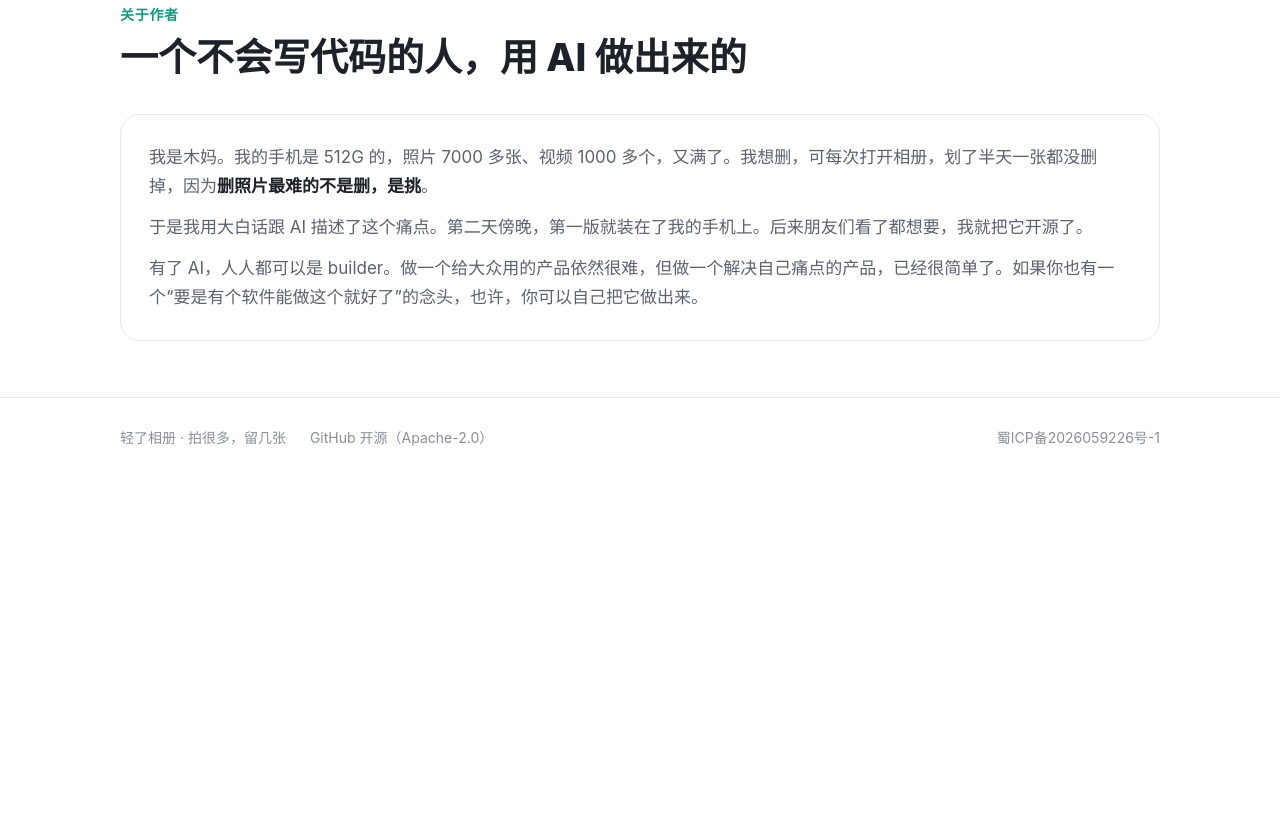
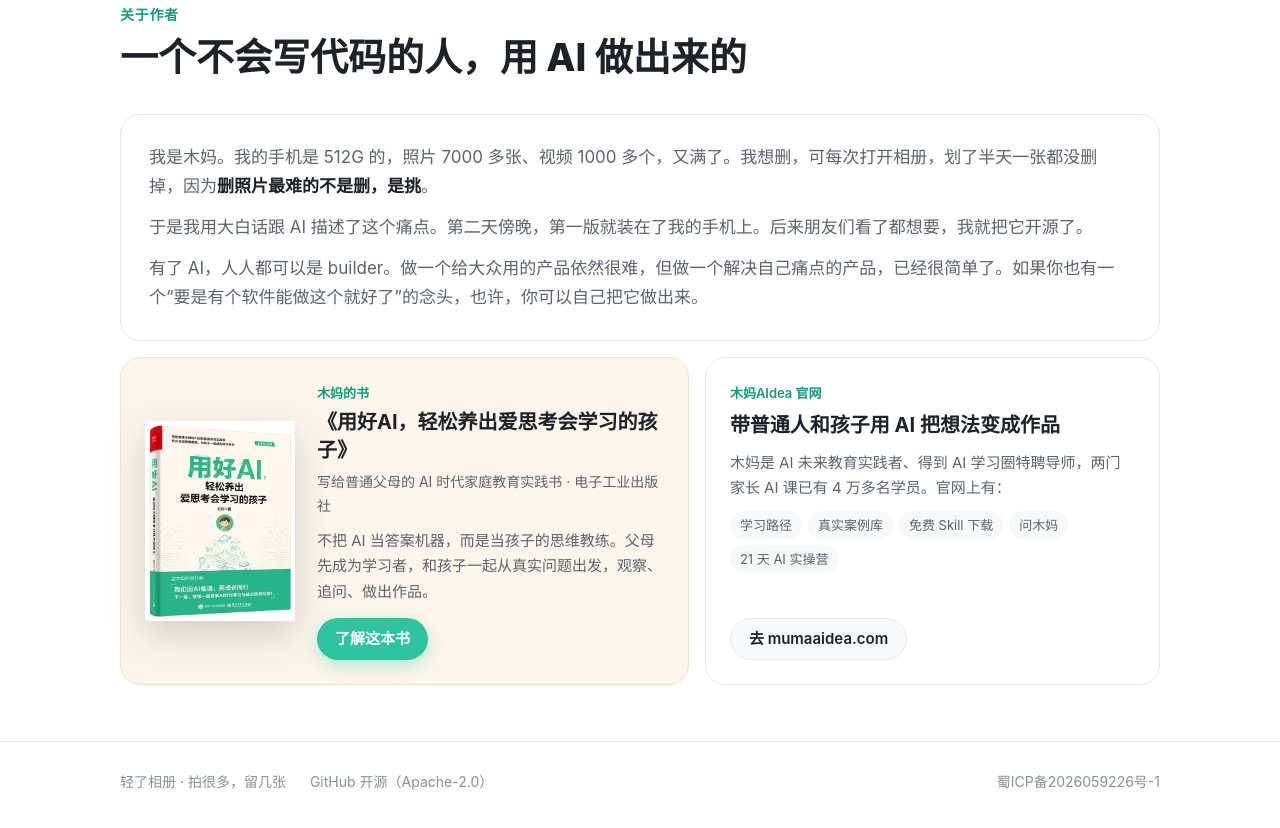
Before and after one commit to vickysy/dtu-photo-cleaner, a plain HTML site: page website/index.html in a window 1280 px wide. Shown: the part 6405-7233 px from the top of the page. Before the commit the page ends 6895 px from the top, so only its background shows below. Drawn offline with Linux system fonts and the light colour scheme.

Commit message:
官网：关于作者加上木妈的书和木妈AIdea官网介绍
Co-Authored-By: Claude Opus 5.5 <noreply@anthropic.com>

```diff
--- a/website/index.html
+++ b/website/index.html
@@ -213,6 +213,24 @@ details p{color:var(--sub);margin-top:10px;font-size:15px}
 .story p+p{margin-top:12px}
 .story b{color:var(--ink)}
 
+/* 作者的书和官网 */
+.more{display:grid;grid-template-columns:1.25fr 1fr;gap:16px;margin-top:16px}
+.book{display:grid;grid-template-columns:150px 1fr;gap:22px;align-items:center;background:#fcf5eb;border:1px solid #efe4d2;border-radius:var(--radius);padding:24px}
+.book img{width:150px;filter:drop-shadow(0 14px 18px rgba(29,33,41,.18))}
+.book .k,.site .k{font-size:13px;font-weight:600;color:var(--green-ink)}
+.book h3{font-size:20px;line-height:1.4;margin:4px 0 6px}
+.book .sub{font-size:14px;color:var(--sub)}
+.book p.d{font-size:15px;color:var(--sub);margin-top:10px}
+.more .btn{height:42px;padding:0 18px;font-size:15px;margin-top:14px}
+.site{background:#fff;border:1px solid var(--line);border-radius:var(--radius);padding:24px;display:flex;flex-direction:column}
+.site h3{font-size:20px;margin:4px 0 8px}
+.site p{color:var(--sub);font-size:15px}
+.site ul{margin:10px 0 0;padding:0;list-style:none;display:flex;flex-wrap:wrap;gap:6px}
+.site li{background:var(--card);border-radius:999px;padding:3px 10px;font-size:13px;color:var(--sub)}
+.site .btn{align-self:flex-start;margin-top:auto}
+.site .sp{flex:1;min-height:14px}
+@media (max-width:860px){.more{grid-template-columns:1fr}}
+@media (max-width:480px){.book{grid-template-columns:96px 1fr;gap:16px;padding:20px}.book img{width:96px}}
 footer{border-top:1px solid var(--line);padding:28px 0 40px;font-size:14px;color:var(--faint)}
 footer .wrap{display:flex;flex-wrap:wrap;gap:10px 24px;align-items:center}
 footer a:hover{color:var(--ink)}
@@ -504,6 +522,26 @@ footer .r{margin-left:auto}
       <p>于是我用大白话跟 AI 描述了这个痛点。第二天傍晚，第一版就装在了我的手机上。后来朋友们看了都想要，我就把它开源了。</p>
       <p>有了 AI，人人都可以是 builder。做一个给大众用的产品依然很难，但做一个解决自己痛点的产品，已经很简单了。如果你也有一个“要是有个软件能做这个就好了”的念头，也许，你可以自己把它做出来。</p>
     </div>
+    <div class="more">
+      <div class="book">
+        <img src="img/book.jpg" alt="《用好AI，轻松养出爱思考会学习的孩子》封面" width="480" height="637" loading="lazy">
+        <div>
+          <p class="k">木妈的书</p>
+          <h3>《用好AI，轻松养出爱思考会学习的孩子》</h3>
+          <p class="sub">写给普通父母的 AI 时代家庭教育实践书 · 电子工业出版社</p>
+          <p class="d">不把 AI 当答案机器，而是当孩子的思维教练。父母先成为学习者，和孩子一起从真实问题出发，观察、追问、做出作品。</p>
+          <a class="btn primary" href="https://mumaaidea.com/about" target="_blank" rel="noopener">了解这本书</a>
+        </div>
+      </div>
+      <div class="site">
+        <p class="k">木妈AIdea 官网</p>
+        <h3>带普通人和孩子用 AI 把想法变成作品</h3>
+        <p>木妈是 AI 未来教育实践者、得到 AI 学习圈特聘导师，两门家长 AI 课已有 4 万多名学员。官网上有：</p>
+        <ul><li>学习路径</li><li>真实案例库</li><li>免费 Skill 下载</li><li>问木妈</li><li>21 天 AI 实操营</li></ul>
+        <div class="sp"></div>
+        <a class="btn ghost" href="https://mumaaidea.com/" target="_blank" rel="noopener">去 mumaaidea.com</a>
+      </div>
+    </div>
   </div>
 </section>
 </main>
```
Also changed, not shown: website/img/book.jpg (added).
